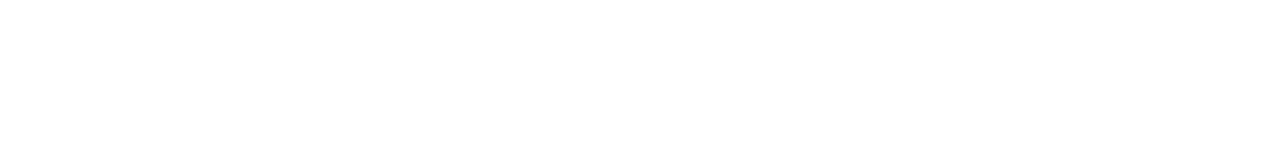
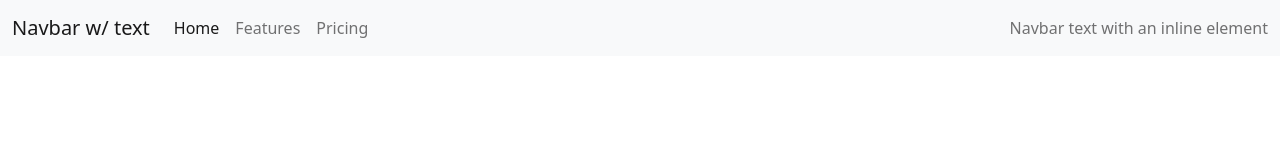
Before and after one commit to GabriellDuarte/Projeto_Bootstrap, a plain HTML site: page index.html in a window 1280 px wide. Drawn offline with Linux system fonts and the light colour scheme.

Commit message:
Adicionando nav

```diff
--- a/index.html
+++ b/index.html
@@ -4,13 +4,39 @@
     <meta charset="UTF-8">
     <meta http-equiv="X-UA-Compatible" content="IE=edge">
     <meta name="viewport" content="width=device-width, initial-scale=1.0">
-    <link rel="stylesheet" href="">
+    <link rel="stylesheet" href="bootstrap-5.1.3-dist/css/bootstrap.min.css">
     <title>Bootstrap</title>
 
 </head>
 
 <body>
 
+    <nav class="navbar navbar-expand-lg navbar-light bg-light">
+        <div class="container-fluid">
+          <a class="navbar-brand" href="#">Navbar w/ text</a>
+          <button class="navbar-toggler" type="button" data-bs-toggle="collapse" data-bs-target="#navbarText" aria-controls="navbarText" aria-expanded="false" aria-label="Toggle navigation">
+            <span class="navbar-toggler-icon"></span>
+          </button>
+          <div class="collapse navbar-collapse" id="navbarText">
+            <ul class="navbar-nav me-auto mb-2 mb-lg-0">
+              <li class="nav-item">
+                <a class="nav-link active" aria-current="page" href="#">Home</a>
+              </li>
+              <li class="nav-item">
+                <a class="nav-link" href="#">Features</a>
+              </li>
+              <li class="nav-item">
+                <a class="nav-link" href="#">Pricing</a>
+              </li>
+            </ul>
+            <span class="navbar-text">
+              Navbar text with an inline element
+            </span>
+          </div>
+        </div>
+      </nav>
+
+    <script src="bootstrap-5.1.3-dist/js/bootstrap.bundle.min.js"></script>
 </body>
 
 </html>
```
